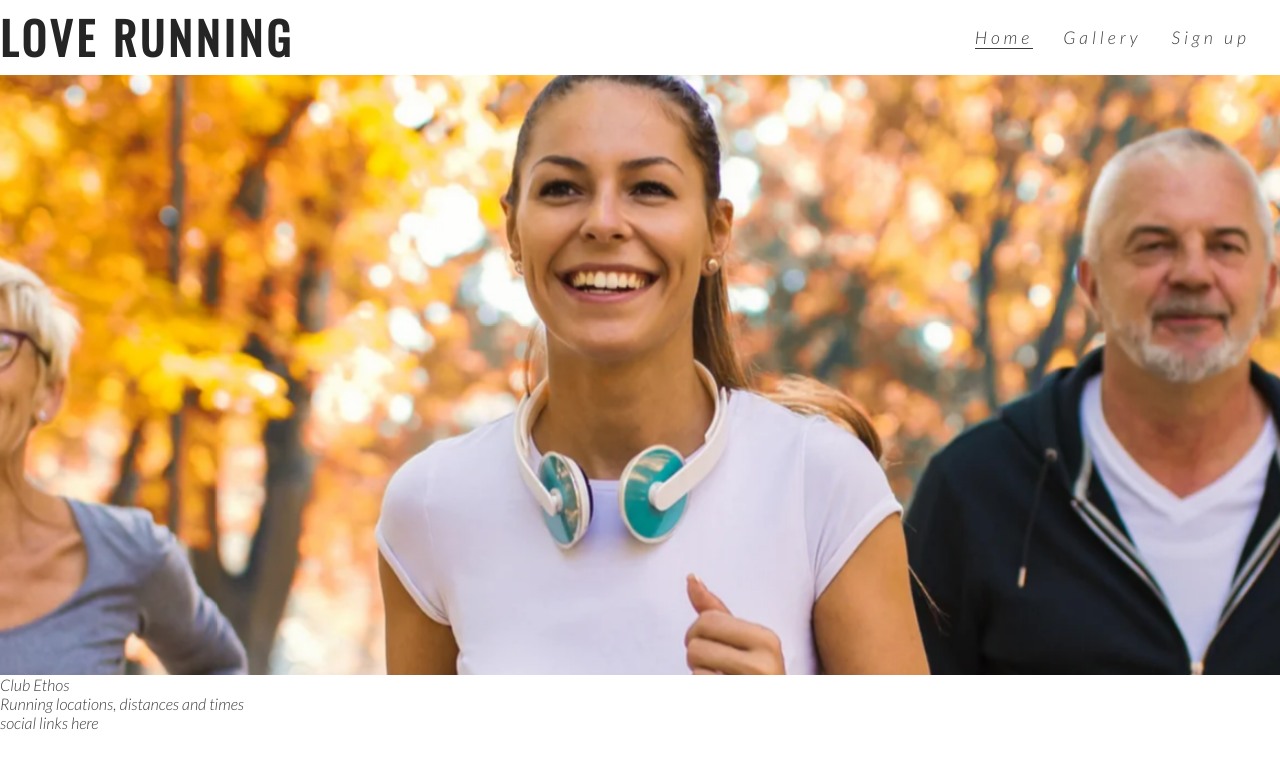
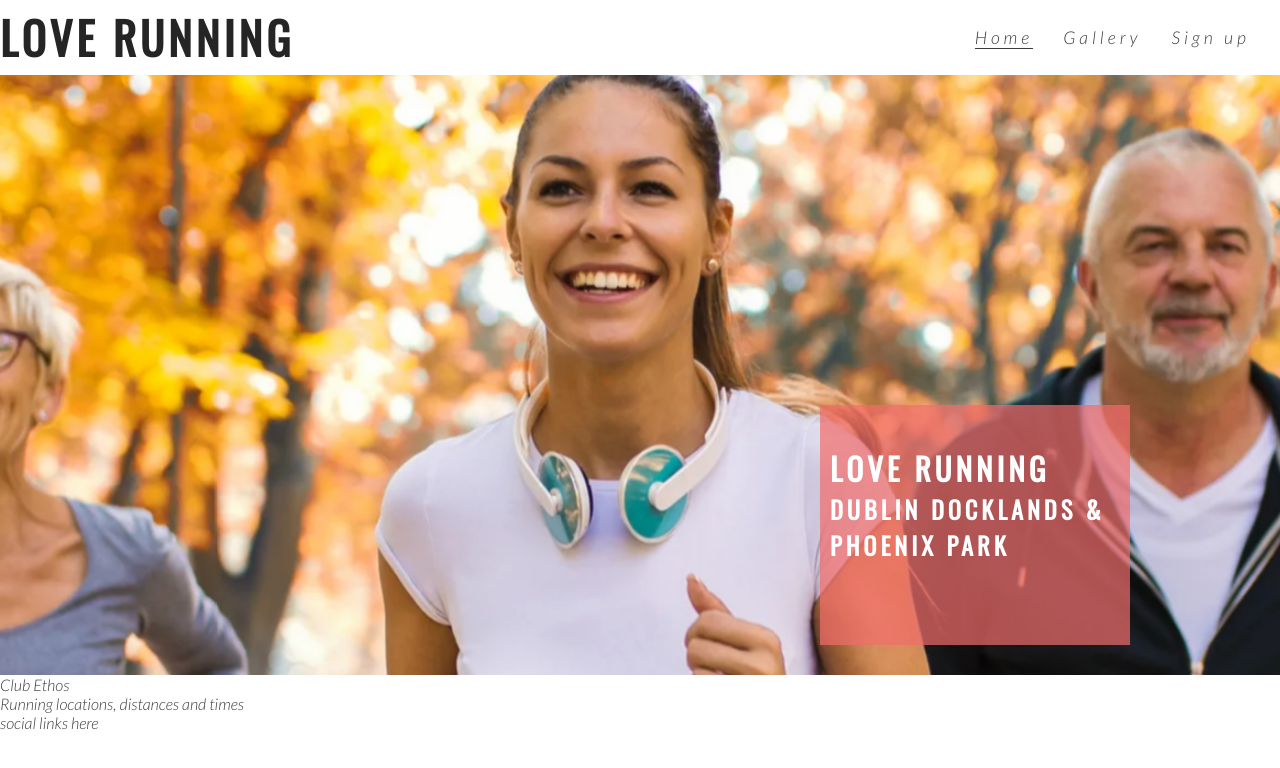
Before and after one commit to Whoelie/love-running, a plain HTML site: page index.html in a window 1280 px wide. Drawn offline with nearby package versions, Linux system fonts and the light colour scheme.

Commit message:
Add cover text and style

```diff
--- a/assets/css/style.css
+++ b/assets/css/style.css
@@ -62,6 +62,12 @@ h1, h2 {
     height: 600px;
     width: 100%;
     overflow: hidden;
+
+    position: relative;
+}
+
+#cover-text, #cover-text h2 {
+    color: #fff;
 }
 
 #hero-image {
@@ -84,3 +90,23 @@ h1, h2 {
         transform: scale(1.1);
     }
 }
+
+#cover-text {
+    font-size: 130%;
+    font-family: Oswald, sans-serif;
+    text-transform: uppercase;
+    letter-spacing: 4px;
+
+    width: 300px;
+    height: 200px;
+
+    padding-top: 40px;
+    padding-left: 10px;
+
+    background-color: rgba(241, 109, 107, .7);
+
+    bottom: 30px;
+    right: 150px;
+
+    position: absolute
+}
--- a/index.html
+++ b/index.html
@@ -31,6 +31,10 @@
     </header>
     <section id="hero-outer">
         <div id="hero-image"></div>
+        <div id="cover-text">
+            <h2>Love Running</h2>
+            <h3>Dublin Docklands & Phoenix Park</h3>
+        </div>
     </section>
     <section>
         Club Ethos
```
